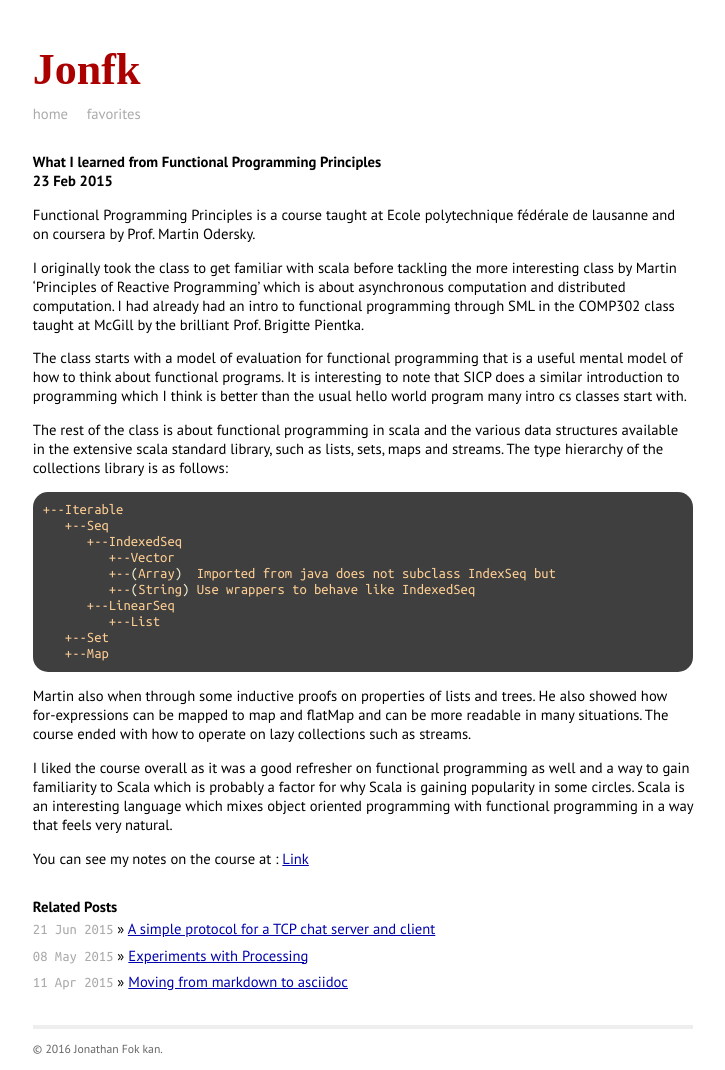
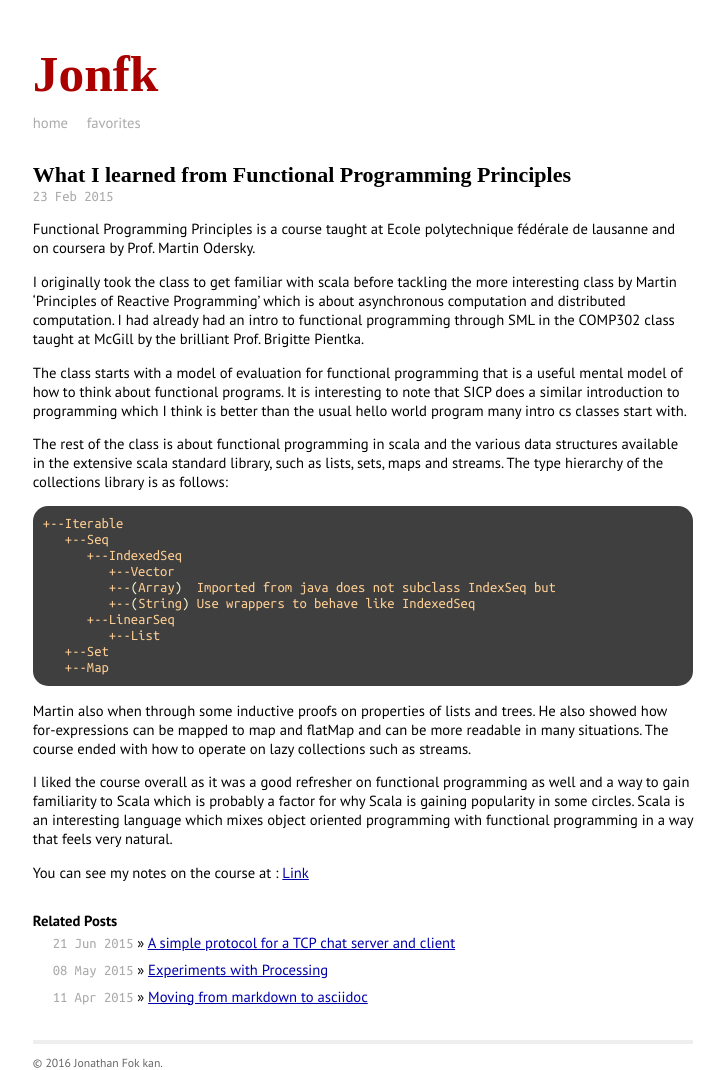
Before and after one commit to jonfk/jonfk.ca, a Jekyll site: the page built from _posts/2015-02-23-What-I-learned-from-Functional-Programming-Principles-by-Martin-Odersky.md, in a window 1280 px wide. Shown: the whole page, without its empty margins (277-1002 px from the left). Built offline with Jekyll 4.4.1, drawn with Linux system fonts in a browser that asks for light colours; some web fonts are replaced; Markdown is read by kramdown in place of the engine named in the settings.

Commit message:
Fixed post and changed size of banner

```diff
--- a/_layouts/default.html
+++ b/_layouts/default.html
@@ -20,7 +20,7 @@
 
 
     <div class="site">
-      <header>
+      <header role="banner">
         <a href="/">Jonfk</a>
       </header>
       <nav>
--- a/_layouts/post.html
+++ b/_layouts/post.html
@@ -2,19 +2,24 @@
 layout: default
 ---
 
-<h2>{{ page.title }}<br />
+<article id="post">
+
+  <header>
+    <h1>{{ page.title }}</h1>
     <span>{{ page.date | date_to_string }}</span>
-</h2>
+  </header>
 
-<div id="post">
+  <section>
     {{ content }}
-</div>
+  </section>
 
-<div id="related">
+  <aside id="related">
     <h3>Related Posts</h3>
     <ul class="posts">
       {% for post in site.related_posts limit:3 %}
       <li><span>{{ post.date | date_to_string }}</span> &raquo; <a href="{{ post.url }}">{{ post.title }}</a></li>
       {% endfor %}
     </ul>
-</div>
+  </aside>
+
+</article>
--- a/css/screen.css
+++ b/css/screen.css
@@ -27,7 +27,7 @@ h1, h2, h3, h4, h5, h6 {
     font-size: 100%;
 }
 
-h1 {
+header {
     margin-bottom: 1em;
 }
 
@@ -71,7 +71,8 @@ ul.posts li {
     line-height: 1.75em;
 }
 
-ul.posts span {
+ul.posts span,
+#post header span { /* For posts header spans too */
     color: #aaa;
     font-family: "Ubuntu Mono", "Courier New", monospace;
     font-size: 100%;
@@ -103,11 +104,11 @@ ul.posts span {
     }
 }
 
-header {
+.site header[role="banner"] {
     font-family: 'Alegreya SC', serif;
     color: #a00;
     font-weight: 700;
-    font-size: 3em;
+    font-size: 3.5em;
     margin-bottom: 0.2em;
 }
 
@@ -181,8 +182,13 @@ nav li {
  *                                                                          *
  ****************************************************************************/
 
-#post {
+#post header {
+    font-family: 'Alegreya SC', serif;
+}
 
+#post header h1 {
+    font-weight: 700;
+    font-size: 1.5em;
 }
 
 #post pre {
```
Lines whose indentation alone changed are shown as unchanged.
